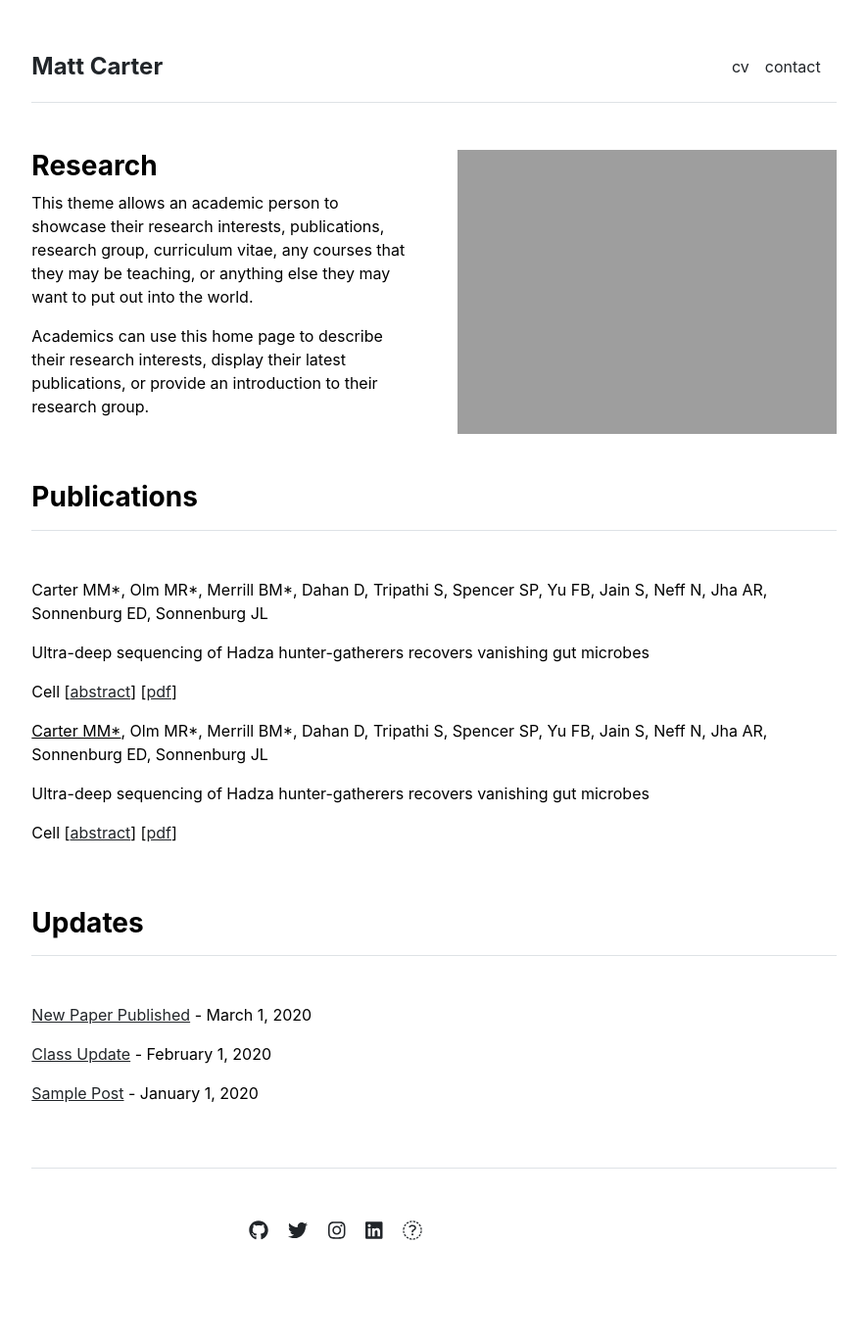
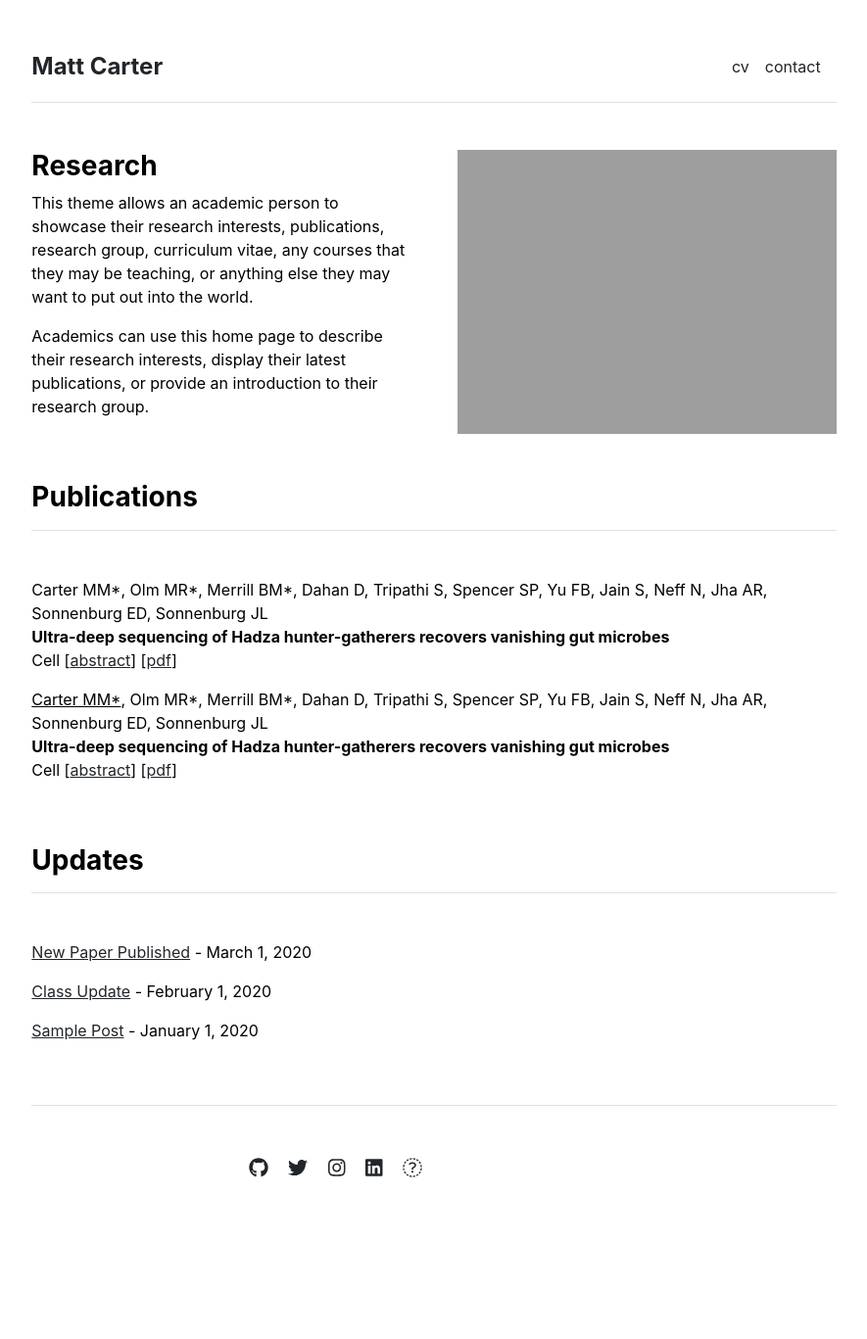
Before and after one commit to matt-cart/matt-cart.github.io, a Jekyll site: the page built from index.md, in a window 1280 px wide. Shown: the whole page at 98% size, without its empty margins (197-1082 px from the left). Built offline with Jekyll 4.4.1, drawn with Linux system fonts in a browser that asks for light colours; after the commit the page ends 1303 px from its top, so only the background shows below that.

Commit message:
publication format update

```diff
--- a/_includes/publications.html
+++ b/_includes/publications.html
@@ -3,9 +3,11 @@
     <h3 class="fw-bold border-bottom pb-3 mb-5">Publications</h3>
     {% if page.title == "Home" %}
       {% for item in site.data.publications.featured %}
-        <p>{{ item.authors }}</p>
-        <p>{{ item.name }}</p>
-        <p>{{ item.journal }} [<a href="{{ item.abstract}}">abstract</a>] [<a href="{{ item.pdf }}">pdf</a>]</p>
+        <p>
+        {{ item.authors }}<br>
+        <b>{{ item.name }}</b><br>
+        {{ item.journal }} [<a href="{{ item.abstract}}">abstract</a>] [<a href="{{ item.pdf }}">pdf</a>]<br>
+      </p>
       {% endfor %}
     {% else %}
     {% endif %}
```
